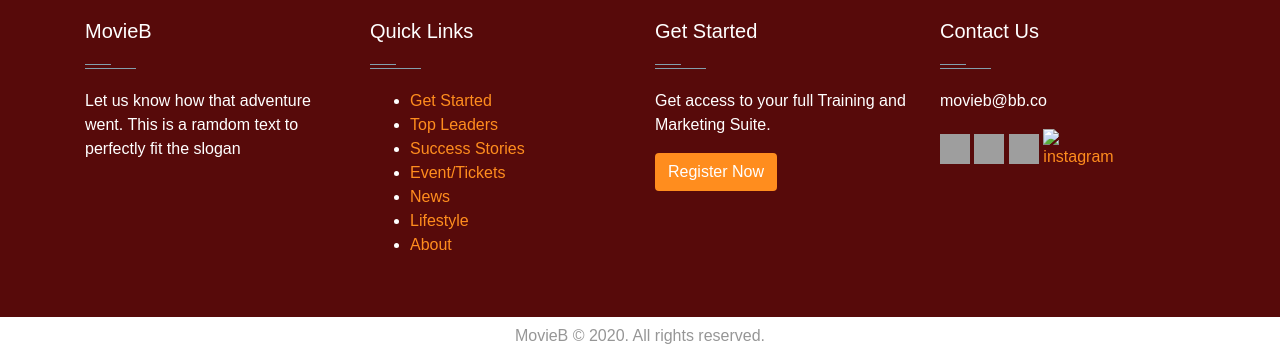
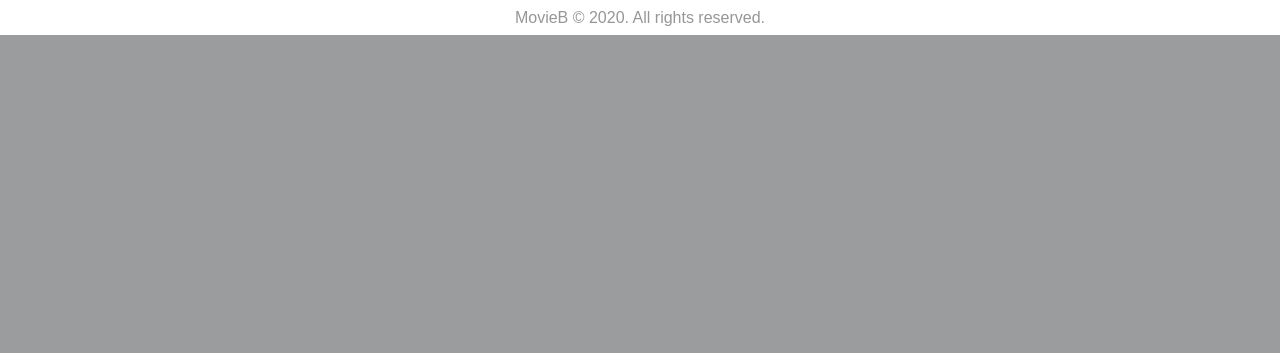
Before and after one commit to VictorJPimentel/MovieB, a PHP site: page /index.php in a window 1280 px wide. Shown: the part 801-1154 px from the top of the page. After the commit the page ends 836 px from the top, so only its background shows below. Run offline with PHP 8.4, Linux system fonts and the light colour scheme; some libraries are stand-ins or nearby versions; grey boxes are pictures that could not be loaded.

Commit message:
kill footer
sorry guy. you gotta die

```diff
--- a/footer.php
+++ b/footer.php
@@ -1,63 +1,4 @@
 <footer id="footer" class="footer-1">
-   <div class="main-footer widgets-dark typo-light">
-      <div class="container">
-         <div class="row">
-            <div class="col-xs-12 col-sm-6 col-md-3">
-               <div class="widget subscribe no-box">
-                  <h5 class="widget-title">MovieB<span></span></h5>
-                  <p> Let us know how that adventure went. This is a ramdom text to perfectly fit the slogan</p>
-               </div>
-            </div>
-            <div class="col-xs-12 col-sm-6 col-md-3">
-               <div class="widget no-box">
-                  <h5 class="widget-title">Quick Links<span></span></h5>
-                  <ul class="thumbnail-widget">
-                     <li>
-                        <div class="thumb-content"><a href="#.">Get Started</a></div>
-                     </li>
-                     <li>
-                        <div class="thumb-content"><a href="#.">Top Leaders</a></div>
-                     </li>
-                     <li>
-                        <div class="thumb-content"><a href="#.">Success Stories</a></div>
-                     </li>
-                     <li>
-                        <div class="thumb-content"><a href="#.">Event/Tickets</a></div>
-                     </li>
-                     <li>
-                        <div class="thumb-content"><a href="#.">News</a></div>
-                     </li>
-                     <li>
-                        <div class="thumb-content"><a href="#.">Lifestyle</a></div>
-                     </li>
-                     <li>
-                        <div class="thumb-content"><a href="#.">About</a></div>
-                     </li>
-                  </ul>
-               </div>
-            </div>
-            <div class="col-xs-12 col-sm-6 col-md-3">
-               <div class="widget no-box">
-                  <h5 class="widget-title">Get Started<span></span></h5>
-                  <p>Get access to your full Training and Marketing Suite.</p>
-                  <a class="btn" href="#." target="_blank">Register Now</a>
-               </div>
-            </div>
-            <div class="col-xs-12 col-sm-6 col-md-3">
-               <div class="widget no-box">
-                  <h5 class="widget-title">Contact Us<span></span></h5>
-                  <p><a href="/cdn-cgi/l/email-protection#96fff8f0f9d6f2f9fbf7fff8b8f5f9fb" title="glorythemes"><span class="__cf_email__" data-cfemail="a8c1c6cec7e8ccc7c5c9c1c686cbc7c5">movieb@bb.co</span></a></p>
-                  <ul class="social-footer2">
-                     <li class=""><a title="youtube" target="_blank" href="https://www.youtube.com/"><img alt="youtube" width="30" height="30" src="image"></a></li>
-                     <li class=""><a href="https://www.facebook.com/" target="_blank" title="Facebook"><img alt="Facebook" width="30" height="30" src="image"></a></li>
-                     <li class="image"><a href="https://twitter.com" target="_blank" title="Twitter"><img alt="Twitter" width="30" height="30" src="image"></a></li>
-                     <li class=""><a title="instagram" target="_blank" href="https://www.instagram.com/"><img alt="instagram" width="30" height="30" src=""></a></li>
-                  </ul>
-               </div>
-            </div>
-         </div>
-      </div>
-   </div>
    <div class="footer-copyright">
       <div class="container">
          <div class="row">
--- a/includes/style.css
+++ b/includes/style.css
@@ -8,6 +8,7 @@ body *::-webkit-scrollbar-thumb {background-color: #771F2D; border-radius: 5px}
 
 
  {-webkit-appearance: none; width: 6px}
+
 
 .background {
   background-color: #ddd;
--- a/signup.php
+++ b/signup.php
@@ -15,7 +15,7 @@ echo
          <input class="input-normal" type="text" name="uid" placeholder="Username" required>
          <span class="register-letter">Password</span>
          <input class="input-normal" type="password" name="pwd" placeholder="Password" required>
-         <span class="register-letter">Password</span>
+         <span class="register-letter">Repeat Password</span>
          <input class="input-normal" type="password" name="pwd-repeat" placeholder="Repeat Password" required>
          <input class="input-normal" type="submit" name="signup-submit" value="Sign Up">
        </div>
--- a/style.css
+++ b/style.css
@@ -624,6 +624,7 @@ transition: all 250ms ease-in-out 0s;
 h1:#messageh1{
   color: white;
   text-align: center;
+  color: black;
 }
 
 #myDIV {
```
